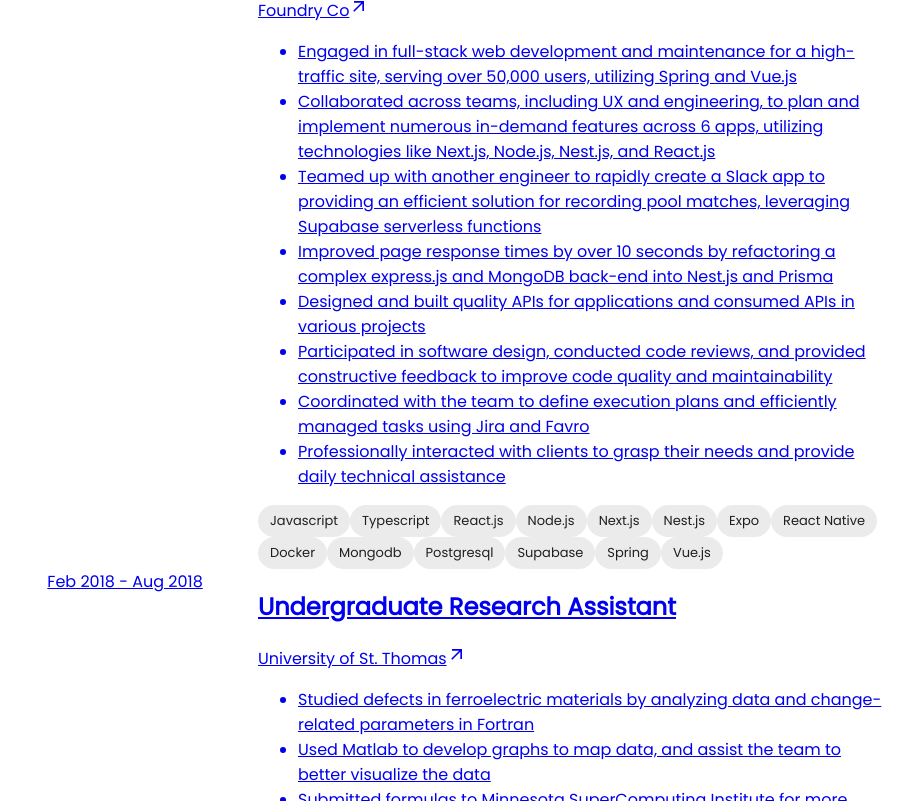
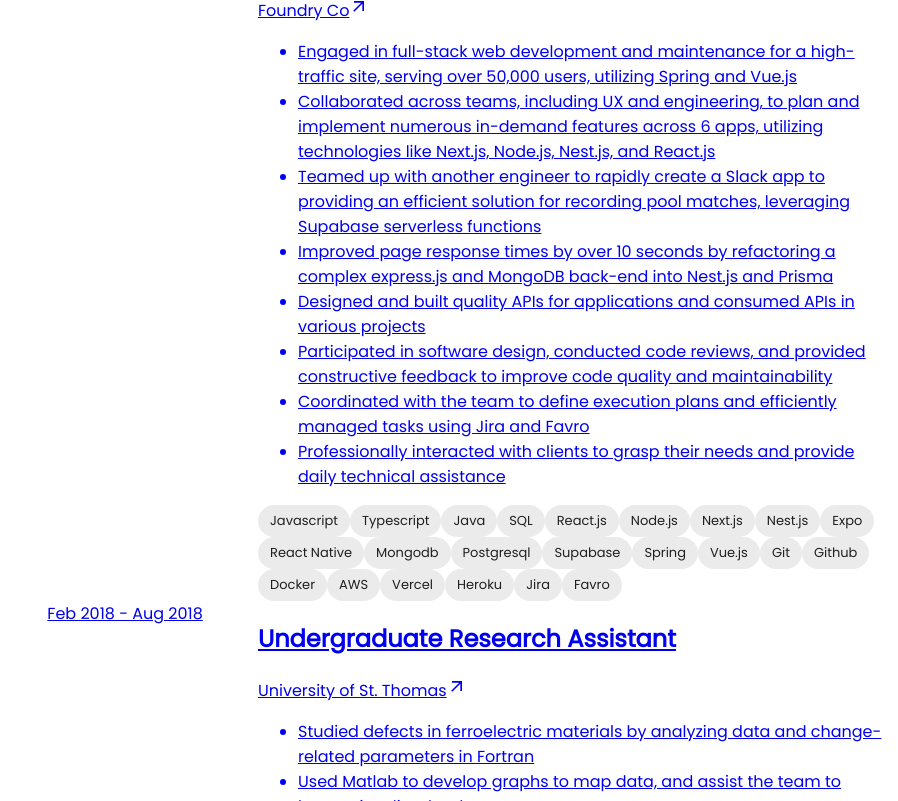
Before and after one commit to Jake-WangZhi/portfolio, a Next.js app: page / in a window 1280 px wide. Shown: the part 1296-2097 px from the top of the page, without its empty margins (382-1280 px from the left). Built offline with nearby package versions, Linux system fonts and the light colour scheme.

Commit message:
update tech stacks

```diff
--- a/components/Experience.tsx
+++ b/components/Experience.tsx
@@ -11,7 +11,7 @@
         "Designed, tested, and graded coursework to ensure alignment with course objectives and student learning outcomes",
         "Collaborated closely with teaching staff to enhance course content and delivery, contributing to a dynamic learning environment",
       ],
-      techStacks: ["Sql", "MySql", "MongoDB", "Neo4j"],
+      techStacks: ["Sql", "MySql", "MongoDB", "Neo4j", "Github"],
       url: "https://illinois.edu/",
     },
     {
@@ -31,18 +31,27 @@
       techStacks: [
         "Javascript",
         "Typescript",
+        "Java",
+        "SQL",
         "React.js",
         "Node.js",
         "Next.js",
         "Nest.js",
         "Expo",
         "React Native",
-        "Docker",
         "Mongodb",
         "Postgresql",
         "Supabase",
         "Spring",
         "Vue.js",
+        "Git",
+        "Github",
+        "Docker",
+        "AWS",
+        "Vercel",
+        "Heroku",
+        "Jira",
+        "Favro",
       ],
       url: "https://x.com/foundrymakes",
     },
```
Also changed, not shown: 1 other file (tests, documents, lock files or other folders).
